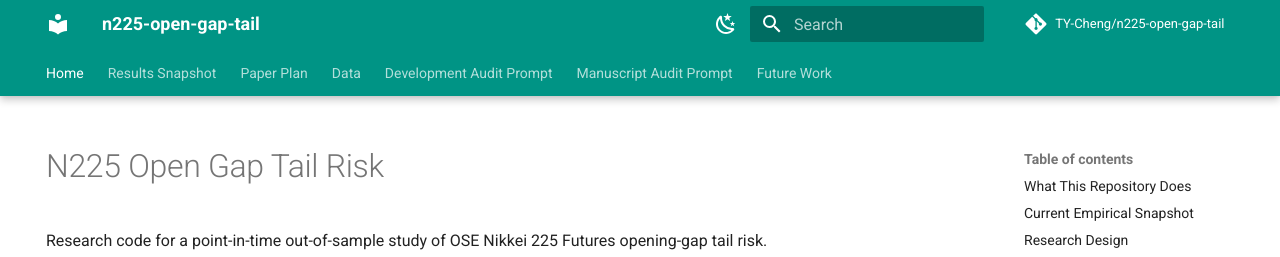
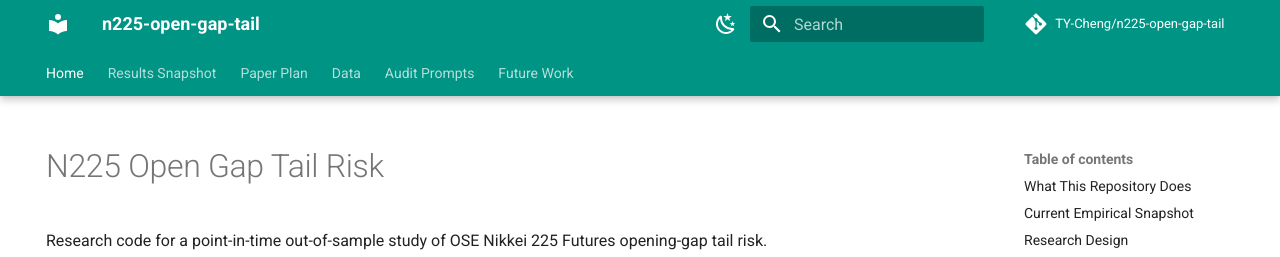
Before and after one commit to TY-Cheng/n225-open-gap-tail, an MkDocs documentation site: the page built from docs/index.md, in a window 1280 px wide. Shown: the top 257 px of the page. Built offline with MkDocs 1.6.1 and Material for MkDocs 9.7.7, drawn with Linux system fonts in a browser that asks for light colours; comment, search, counter and statistics services are not loaded.

Commit message:
development_audit_prompt

```diff
--- a/mkdocs.yml
+++ b/mkdocs.yml
@@ -84,6 +84,7 @@
   - Results Snapshot: results_snapshot.md
   - Paper Plan: paper_plan.md
   - Data: data.md
-  - Development Audit Prompt: development_audit_prompt.md
-  - Manuscript Audit Prompt: manuscript_audit_prompt.md
+  - Audit Prompts:
+      - Development Audit: development_audit_prompt.md
+      - Manuscript Audit: manuscript_audit_prompt.md
   - Future Work: future_work.md
```
